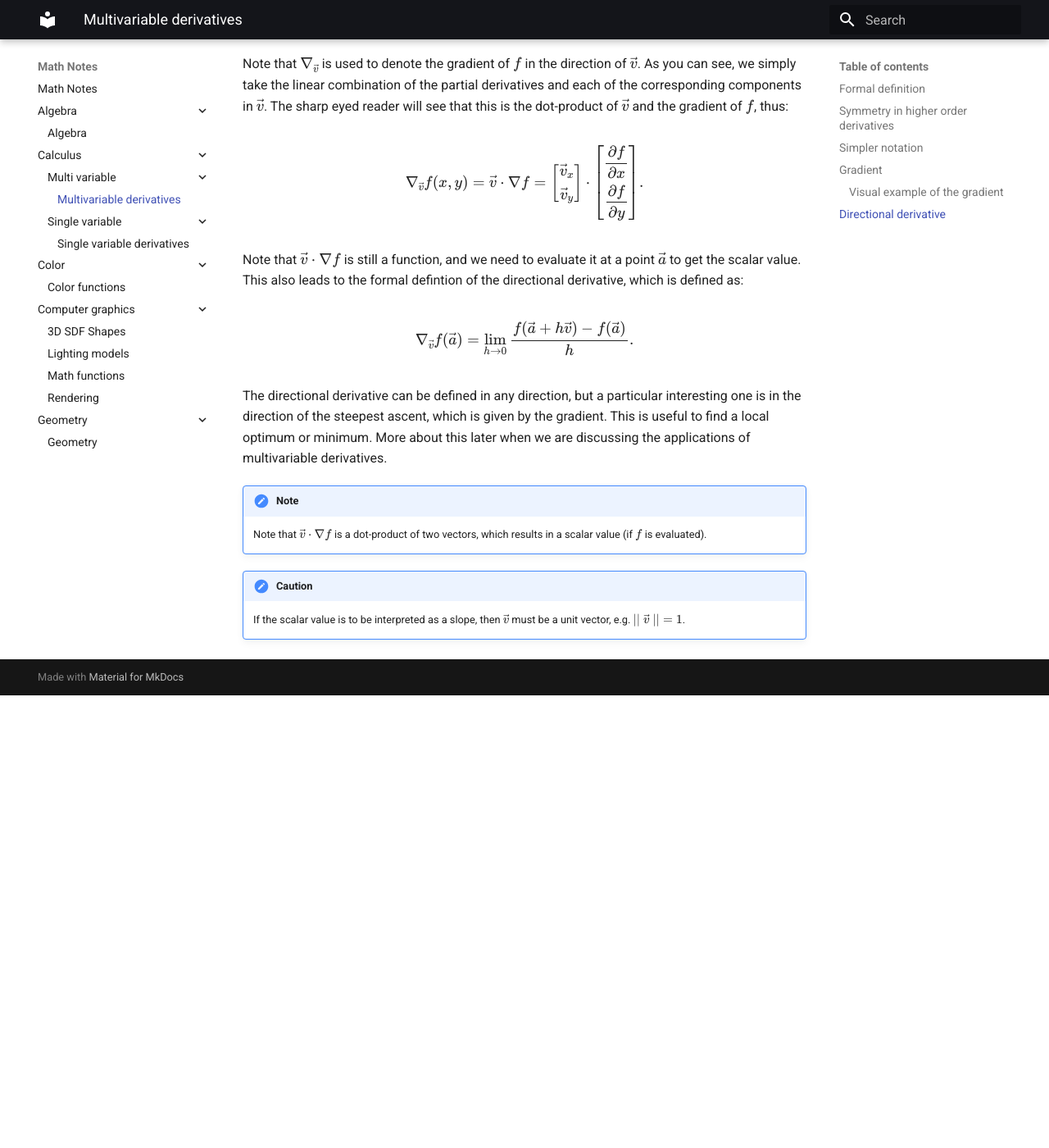
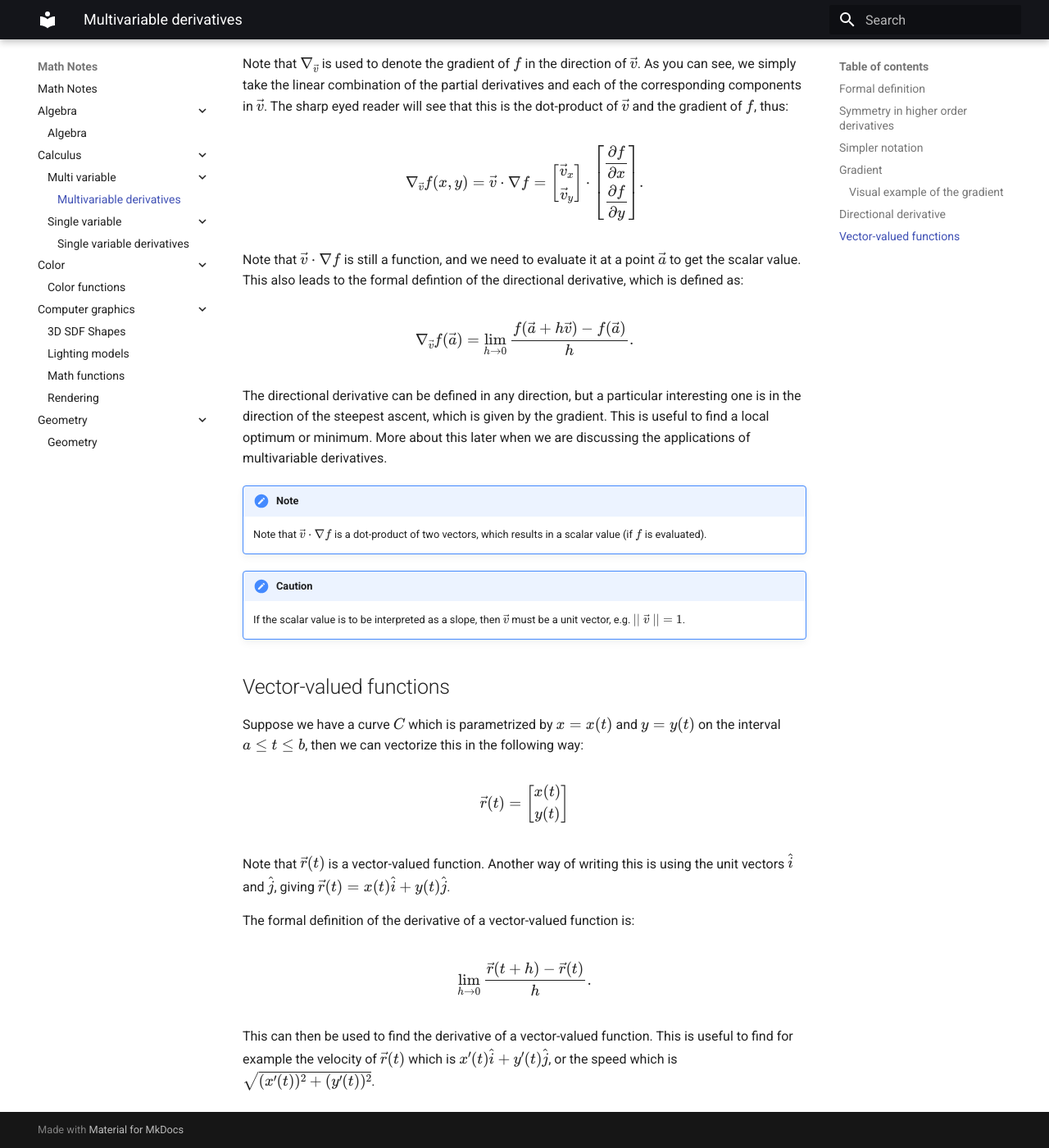
Before and after one commit to darkeclipz/math, an MkDocs documentation site: the page built from docs/calculus/multi-variable/derivatives.md, in a window 1280 px wide and 1400 px high, scrolled down 3498 px. Shown: the whole window at 82% size. Built offline with MkDocs 1.6.1 and Material for MkDocs 9.7.7, drawn with Linux system fonts in a browser that asks for light colours; before the commit the page ends 4346 px from its top, so only the background shows below that.

Commit message:
added derivative of a vector valued function

```diff
--- a/docs/calculus/multi-variable/derivatives.md
+++ b/docs/calculus/multi-variable/derivatives.md
@@ -54,7 +54,7 @@ The $\nabla$ (nabla) symbol denotes a vector of differential operators, so $\nab
 
 Let $f(x, y) = x^2 + y^2$. The illustration below is the graph of $f$.
 
-![Plot of x^2 + y^2](x2+y2.png)
+![Plot of x^2 + y^2](../x2+y2.png)
 
 We can find the gradient of $f$, which is $\nabla f = \begin{bmatrix} 2x & 2y \end{bmatrix}^T$. To visualize the gradient, we create a vector field plot of $\nabla f$, which is also called the gradient plot:
 
@@ -97,3 +97,21 @@ The directional derivative can be defined in any direction, but a particular int
 !!! caution
 
     If the scalar value is to be interpreted as a slope, then $\vec{v}$ must be a unit vector, e.g. $||\ \vec{v}\ || = 1$.
+
+## Vector-valued functions
+
+Suppose we have a curve $C$ which is parametrized by $x = x(t)$ and $y = y(t)$ on the interval $a \leq t \leq b$, then we can vectorize this in the following way:
+
+$$
+\vec{r}(t) = \begin{bmatrix} x(t) \\ y(t) \end{bmatrix}
+$$
+
+Note that $\vec{r}(t)$ is a vector-valued function. Another way of writing this is using the unit vectors $\hat{i}$ and $\hat{j}$, giving $\vec{r}(t) = x(t)\hat{i} + y(t)\hat{j}$.
+
+The formal definition of the derivative of a vector-valued function is:
+
+$$
+\lim_{h \rightarrow 0} \dfrac{\vec{r}(t + h) - \vec{r}(t)}{h}.
+$$
+
+This can then be used to find the derivative of a vector-valued function. This is useful to find for example the velocity of $\vec{r}(t)$ which is $x'(t)\hat{i} + y'(t)\hat{j}$, or the speed which is $\sqrt{(x'(t))^2 + (y'(t))^2}$.
```
